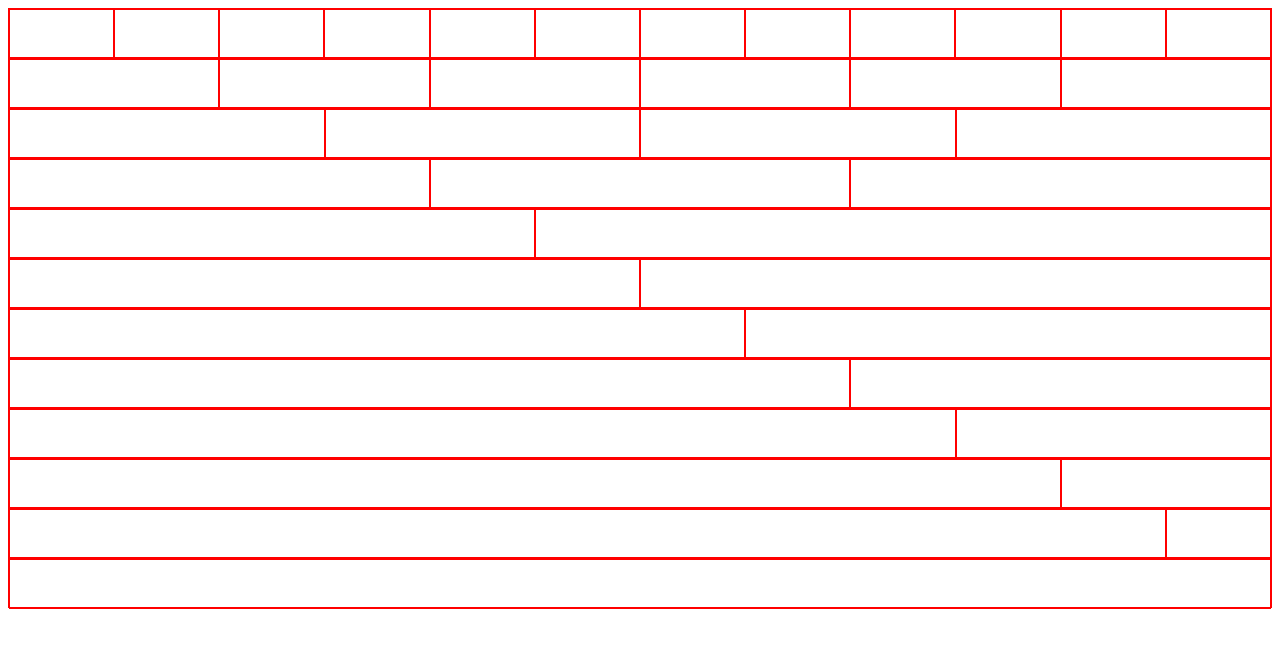
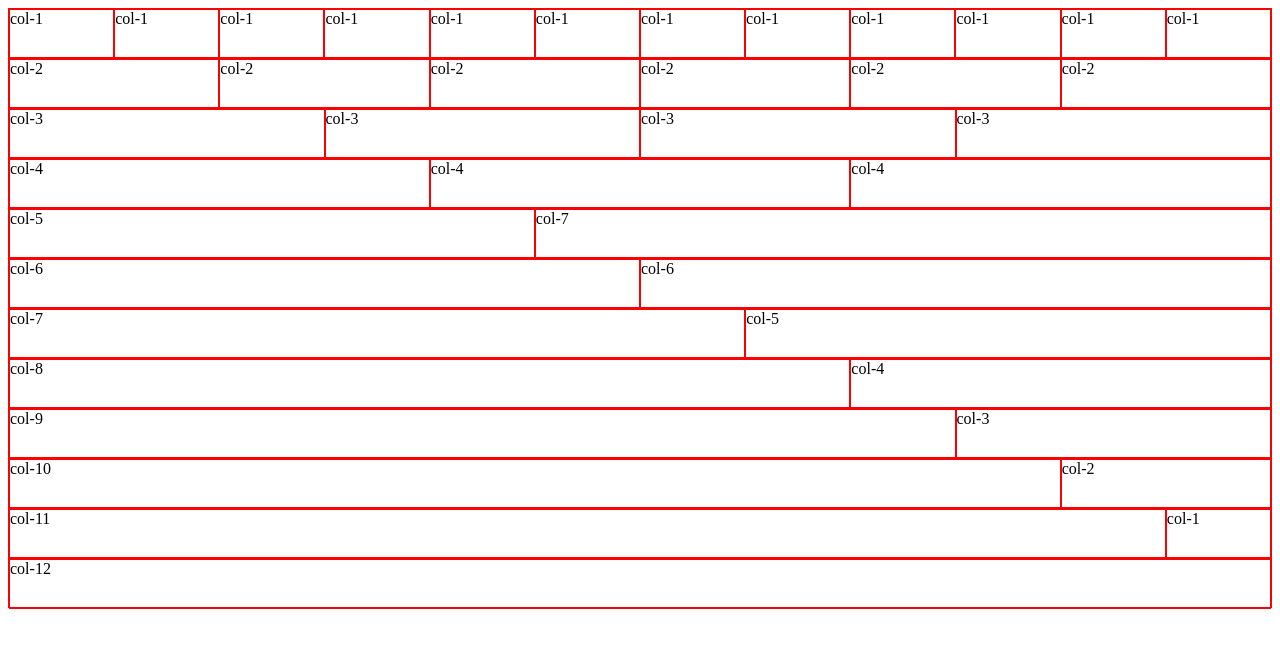
Before and after one commit to aweinmacher/shoestrap, a plain HTML site: page index.html in a window 1280 px wide. Drawn offline with Linux system fonts and the light colour scheme.

Commit message:
lables to columns added

```diff
--- a/index.html
+++ b/index.html
@@ -12,68 +12,68 @@
 
 <body>
     <div class="row">
-        <div class="col-1"></div>
-        <div class="col-1"></div>
-        <div class="col-1"></div>
-        <div class="col-1"></div>
-        <div class="col-1"></div>
-        <div class="col-1"></div>
-        <div class="col-1"></div>
-        <div class="col-1"></div>
-        <div class="col-1"></div>
-        <div class="col-1"></div>
-        <div class="col-1"></div>
-        <div class="col-1"></div>
+        <div class="col-1">col-1</div>
+        <div class="col-1">col-1</div>
+        <div class="col-1">col-1</div>
+        <div class="col-1">col-1</div>
+        <div class="col-1">col-1</div>
+        <div class="col-1">col-1</div>
+        <div class="col-1">col-1</div>
+        <div class="col-1">col-1</div>
+        <div class="col-1">col-1</div>
+        <div class="col-1">col-1</div>
+        <div class="col-1">col-1</div>
+        <div class="col-1">col-1</div>
     </div>
     <div class="row">
-        <div class="col-2"></div>
-        <div class="col-2"></div>
-        <div class="col-2"></div>
-        <div class="col-2"></div>
-        <div class="col-2"></div>
-        <div class="col-2"></div>
+        <div class="col-2">col-2</div>
+        <div class="col-2">col-2</div>
+        <div class="col-2">col-2</div>
+        <div class="col-2">col-2</div>
+        <div class="col-2">col-2</div>
+        <div class="col-2">col-2</div>
     </div>
     <div class="row">
-        <div class="col-3"></div>
-        <div class="col-3"></div>
-        <div class="col-3"></div>
-        <div class="col-3"></div>
+        <div class="col-3">col-3</div>
+        <div class="col-3">col-3</div>
+        <div class="col-3">col-3</div>
+        <div class="col-3">col-3</div>
     </div>
     <div class="row">
-        <div class="col-4"></div>
-        <div class="col-4"></div>
-        <div class="col-4"></div>
+        <div class="col-4">col-4</div>
+        <div class="col-4">col-4</div>
+        <div class="col-4">col-4</div>
     </div>
     <div class="row">
-        <div class="col-5"></div>
-        <div class="col-7"></div>
+        <div class="col-5">col-5</div>
+        <div class="col-7">col-7</div>
     </div>
     <div class="row">
-        <div class="col-6"></div>
-        <div class="col-6"></div>
+        <div class="col-6">col-6</div>
+        <div class="col-6">col-6</div>
     </div>
     <div class="row">
-        <div class="col-7"></div>
-        <div class="col-5"></div>
+        <div class="col-7">col-7</div>
+        <div class="col-5">col-5</div>
     </div>
     <div class="row">
-        <div class="col-8"></div>
-        <div class="col-4"></div>
+        <div class="col-8">col-8</div>
+        <div class="col-4">col-4</div>
     </div>
     <div class="row">
-        <div class="col-9"></div>
-        <div class="col-3"></div>
+        <div class="col-9">col-9</div>
+        <div class="col-3">col-3</div>
     </div>
     <div class="row">
-        <div class="col-10"></div>
-        <div class="col-2"></div>
+        <div class="col-10">col-10</div>
+        <div class="col-2">col-2</div>
     </div>
     <div class="row">
-        <div class="col-11"></div>
-        <div class="col-1"></div>
+        <div class="col-11">col-11</div>
+        <div class="col-1">col-1</div>
     </div>
     <div class="row">
-        <div class="col-12"></div>
+        <div class="col-12">col-12</div>
     </div>
 
 
```
